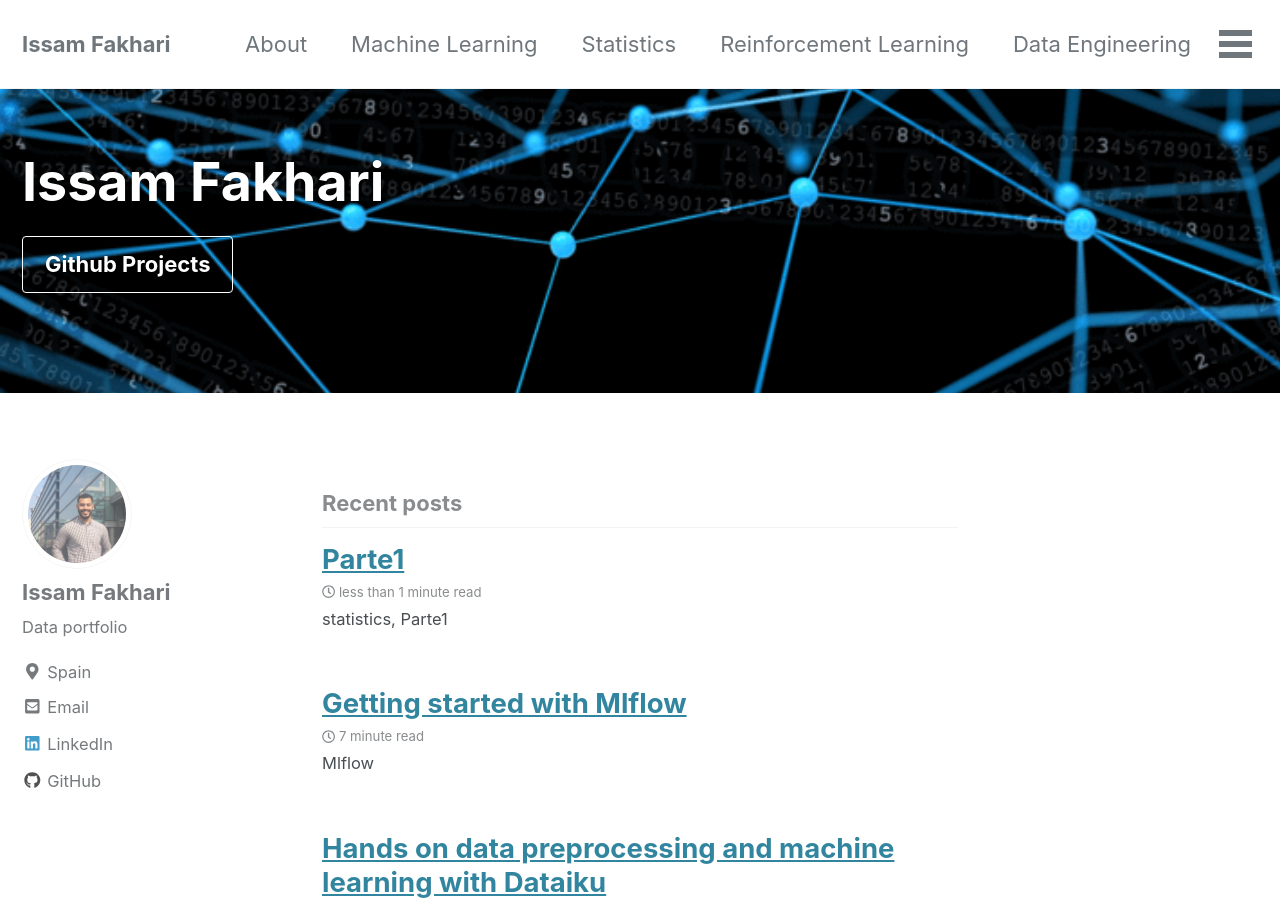
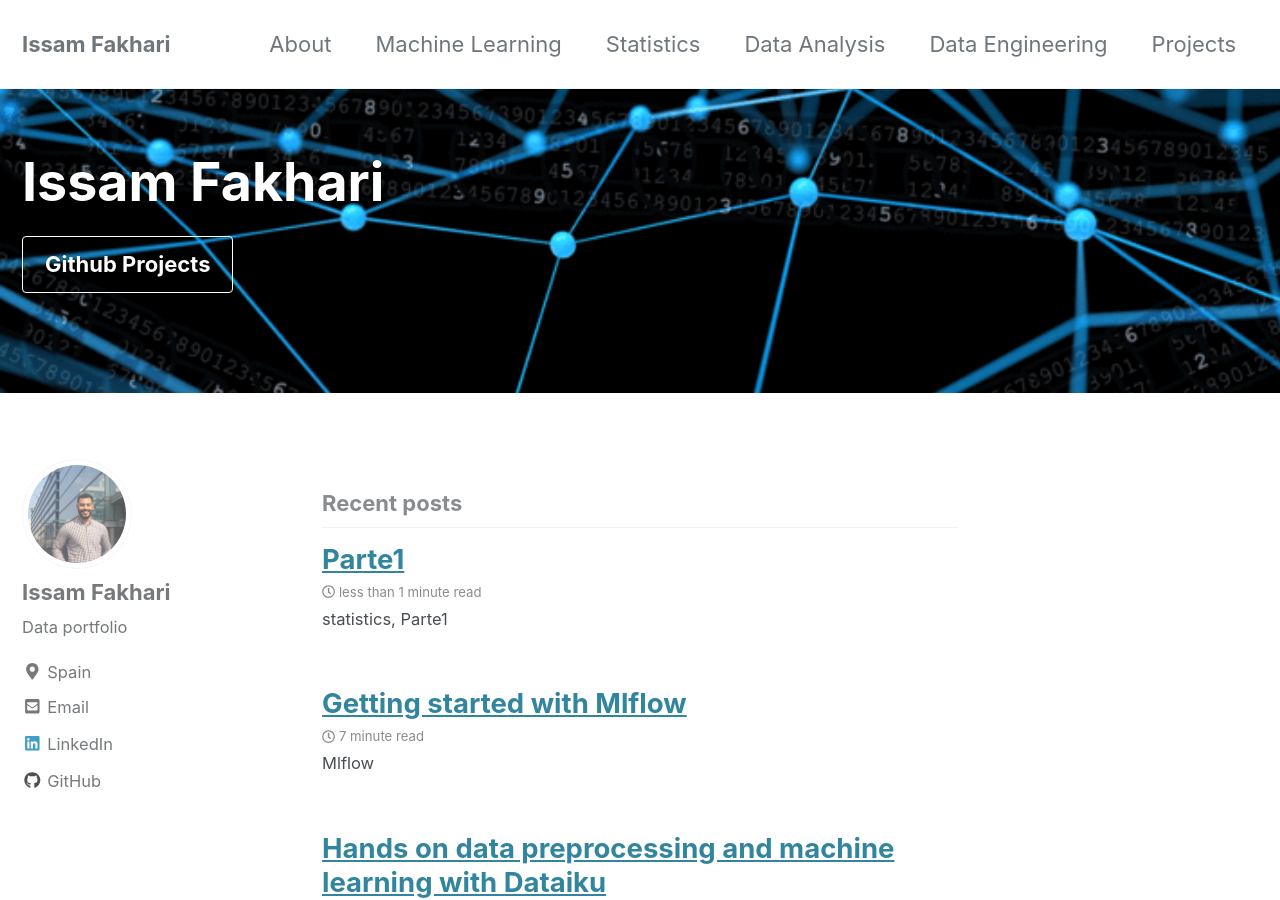
Before and after one commit to IssamFakhari/issamfakhari.github.io, a Jekyll site: the page built from index.html, in a window 1280 px wide and 900 px high. Built offline with Jekyll 4.4.1, drawn with Linux system fonts in a browser that asks for light colours; cached includes are drawn as plain includes; the list of posts is cut into pages by our own code.

Commit message:
Update navigation.yml

```diff
--- a/_data/navigation.yml
+++ b/_data/navigation.yml
@@ -6,8 +6,8 @@ main:
     url: /dl/
   - title: "Statistics"
     url: /st/
-  - title: "Reinforcement Learning"
-    url: /rl/
+  - title: "Data Analysis"
+    url: /da/
   - title: "Data Engineering"
     url: /de/
   - title: "Projects"
```
